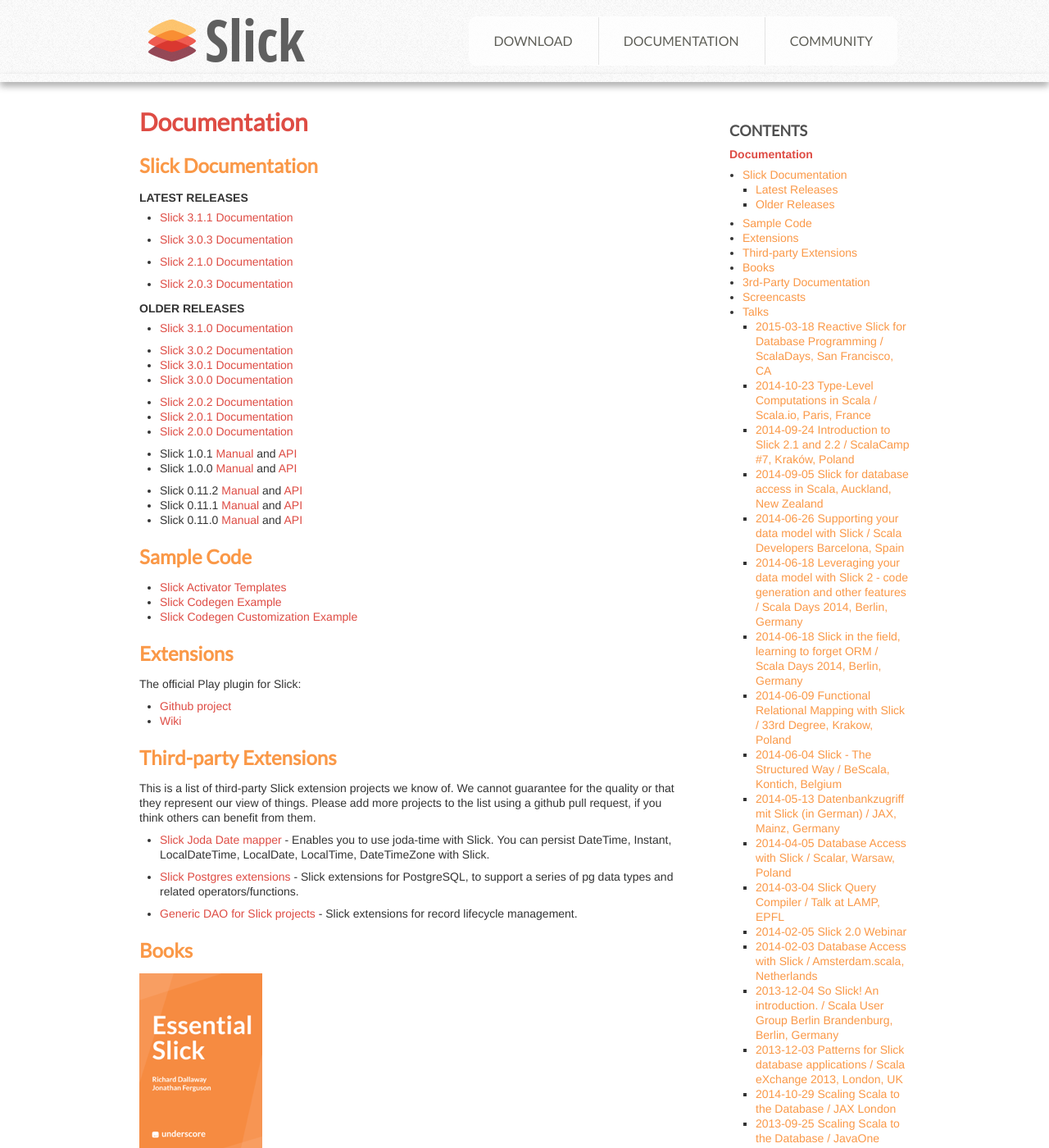
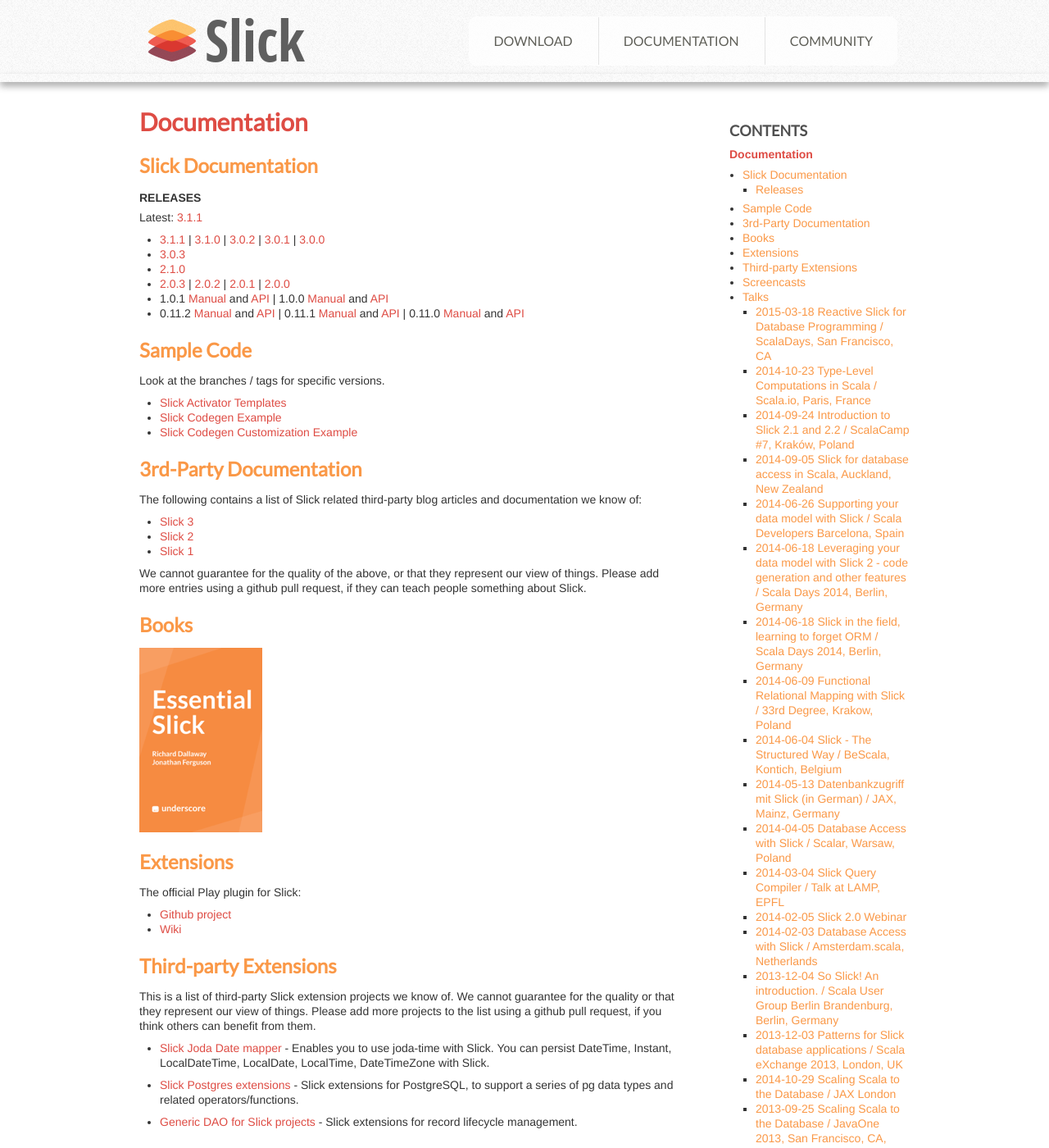
Before and after one commit to slick/slick.github.com, a Jekyll site: the page built from docs/index.md, in a window 1280 px wide and 1400 px high. Shown: the whole window at 82% size. Built offline with Jekyll 4.4.1, drawn with Linux system fonts in a browser that asks for light colours; some of the changed text lies outside the part shown.

Commit message:
clean up releases, move up docs, add Template Site

```diff
--- a/docs/index.md
+++ b/docs/index.md
@@ -5,34 +5,16 @@
 
 ## Slick Documentation
 
-#### Latest Releases
+#### Releases
 
-* [Slick 3.1.1 Documentation](/doc/3.1.1/)
+Latest: [3.1.1](/doc/3.1.1/)
 
-* [Slick 3.0.3 Documentation](/doc/3.0.3/)
-
-* [Slick 2.1.0 Documentation](/doc/2.1.0/)
-
-* [Slick 2.0.3 Documentation](/doc/2.0.3/)
-
-#### Older Releases
-
-* [Slick 3.1.0 Documentation](/doc/3.1.0/)
-
-* [Slick 3.0.2 Documentation](/doc/3.0.2/)
-* [Slick 3.0.1 Documentation](/doc/3.0.1/)
-* [Slick 3.0.0 Documentation](/doc/3.0.0/)
-
-* [Slick 2.0.2 Documentation](/doc/2.0.2/)
-* [Slick 2.0.1 Documentation](/doc/2.0.1/)
-* [Slick 2.0.0 Documentation](/doc/2.0.0/)
-
-* Slick 1.0.1 [Manual](/doc/1.0.1/) and [API](/doc/1.0.1/api/)
-* Slick 1.0.0 [Manual](/doc/1.0.0/) and [API](/doc/1.0.0/api/)
-
-* Slick 0.11.2 [Manual](/doc/0.11.2/) and [API](/doc/0.11.2/api/)
-* Slick 0.11.1 [Manual](/doc/0.11.1/) and [API](/doc/0.11.1/api/)
-* Slick 0.11.0 [Manual](/doc/0.11.0/) and [API](/doc/0.11.0/api/)
+* [3.1.1](/doc/3.1.1/) &#124; [3.1.0](/doc/3.1.0/) &#124; [3.0.2](/doc/3.0.2/) &#124; [3.0.1](/doc/3.0.1/) &#124; [3.0.0](/doc/3.0.0/)
+* [3.0.3](/doc/3.0.3/)
+* [2.1.0](/doc/2.1.0/)
+* [2.0.3](/doc/2.0.3/) &#124; [2.0.2](/doc/2.0.2/) &#124; [2.0.1](/doc/2.0.1/) &#124; [2.0.0](/doc/2.0.0/)
+* 1.0.1 [Manual](/doc/1.0.1/) and [API](/doc/1.0.1/api/) &#124; 1.0.0 [Manual](/doc/1.0.0/) and [API](/doc/1.0.0/api/)
+* 0.11.2 [Manual](/doc/0.11.2/) and [API](/doc/0.11.2/api/) &#124; 0.11.1 [Manual](/doc/0.11.1/) and [API](/doc/0.11.1/api/) &#124; 0.11.0 [Manual](/doc/0.11.0/) and [API](/doc/0.11.0/api/)
 
 <!--
 #### Latest Release Candidate / Milestone Builds
@@ -70,9 +52,26 @@
 
 ## Sample Code
 
+Look at the branches / tags for specific versions.
+
 * [Slick Activator Templates](https://github.com/typesafehub/?query=activator-slick)
 * [Slick Codegen Example](https://github.com/slick/slick-codegen-example)
 * [Slick Codegen Customization Example](https://github.com/slick/slick-codegen-customization-example)
+
+## 3rd-Party Documentation
+
+The following contains a list of Slick related third-party blog articles and documentation we know of:
+
+* [Slick 3](third-party-slick-3)
+* [Slick 2](third-party-slick-2)
+* [Slick 1](third-party-slick-1)
+
+We cannot guarantee for the quality of the above, or that they represent our view of things.
+Please add more entries using a github pull request, if they can teach people something about Slick.
+
+## Books
+
+<a href="http://underscore.io/books/essential-slick/"><img src="{{ site.url }}/resources/images/essential-slick-cover.png" alt="Essential Slick book cover" title="Essential Slick book cover" height="100" /></a>
 
 ## Extensions
 
@@ -92,21 +91,6 @@
 - [Slick Postgres extensions](https://github.com/tminglei/slick-pg) - Slick extensions for PostgreSQL, to support a series of pg data types and related operators/functions.
 
 - [Generic DAO for Slick projects](https://github.com/rcavalcanti/slick-dao) - Slick extensions for record lifecycle management.
-
-## Books
-
-[![Essential Slick book cover]({{ site.url }}/resources/images/essential-slick-cover.png)](http://underscore.io/books/essential-slick/)
-
-## 3rd-Party Documentation
-
-The following contains a list of Slick related third-party blog articles and documentation we know of:
-
-* [Slick 3](third-party-slick-3)
-* [Slick 2](third-party-slick-2)
-* [Slick 1](third-party-slick-1)
-
-We cannot guarantee for the quality of the above, or that they represent our view of things.
-Please add more entries using a github pull request, if they can teach people something about Slick.
 
 ## Screencasts
 
```
Also changed, not shown: docs/third-party-slick-3.md (+2 -0 lines).
